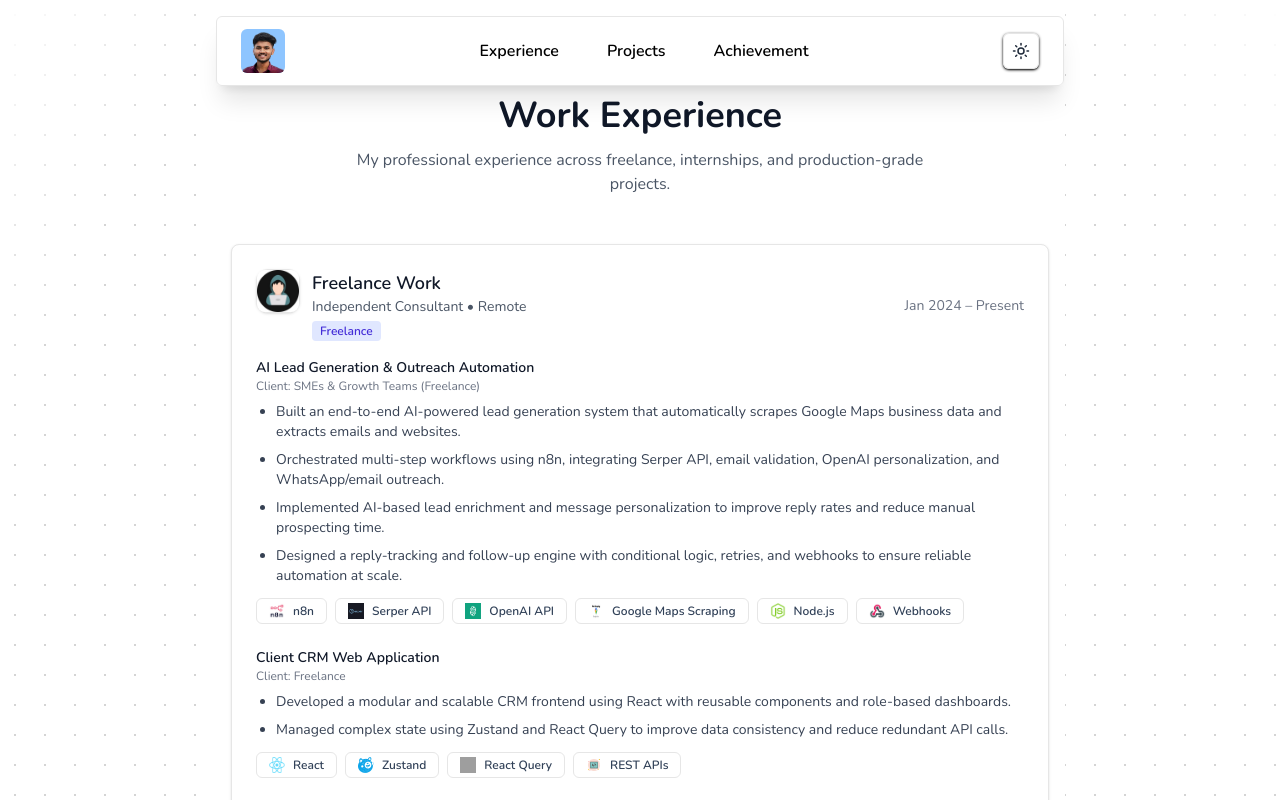
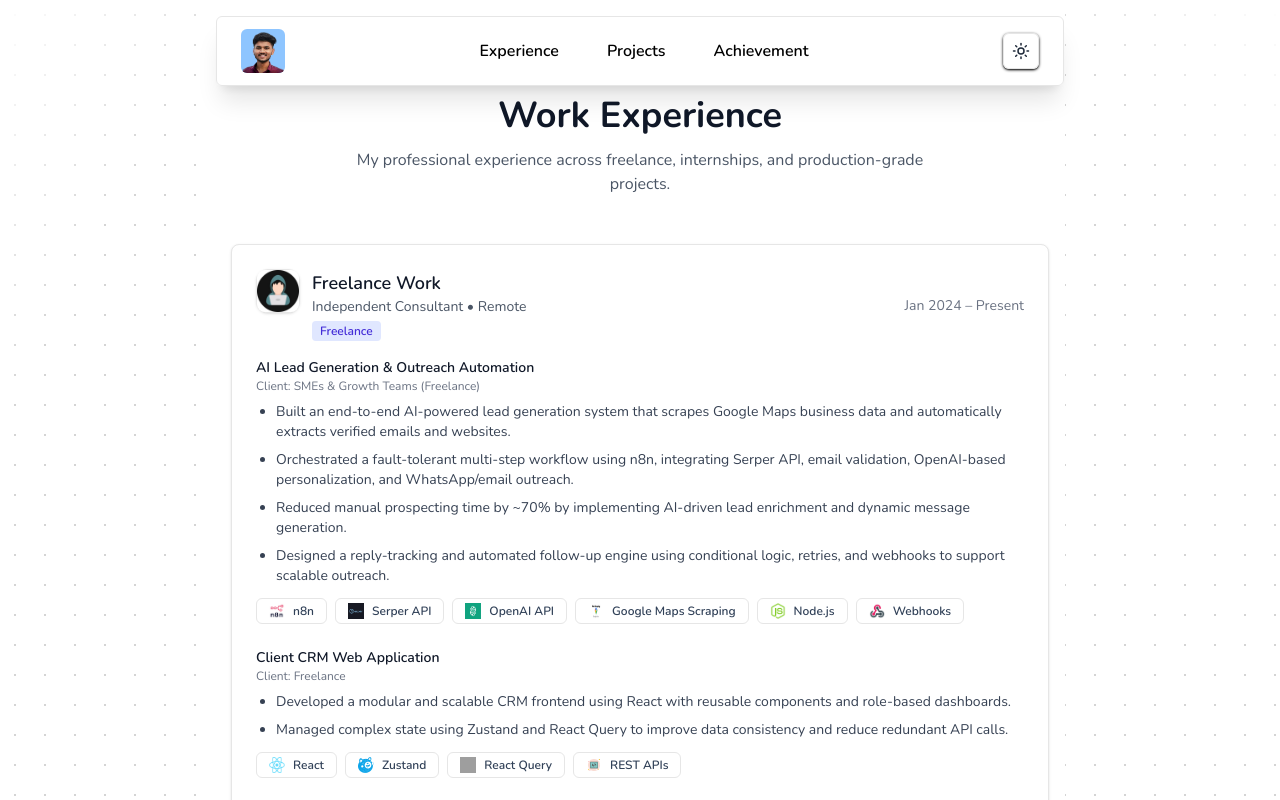
Before and after one commit to prathmesh-sargar/prathmesh.tech, a React (Vite) app: page /experience in a window 1280 px wide. Shown: the top 800 px of the page. Built offline with nearby package versions, Linux system fonts and the light colour scheme; grey boxes are pictures that could not be loaded; a web font is replaced by a local one.

Commit message:
update desctription of freelance work

```diff
--- a/src/data/experienceData.js
+++ b/src/data/experienceData.js
@@ -74,10 +74,10 @@ export const ExperienceData = [
         name: "AI Lead Generation & Outreach Automation",
         client: "SMEs & Growth Teams (Freelance)",
         description: [
-          "Built an end-to-end AI-powered lead generation system that automatically scrapes Google Maps business data and extracts emails and websites.",
-          "Orchestrated multi-step workflows using n8n, integrating Serper API, email validation, OpenAI personalization, and WhatsApp/email outreach.",
-          "Implemented AI-based lead enrichment and message personalization to improve reply rates and reduce manual prospecting time.",
-          "Designed a reply-tracking and follow-up engine with conditional logic, retries, and webhooks to ensure reliable automation at scale.",
+          "Built an end-to-end AI-powered lead generation system that scrapes Google Maps business data and automatically extracts verified emails and websites.",
+          "Orchestrated a fault-tolerant multi-step workflow using n8n, integrating Serper API, email validation, OpenAI-based personalization, and WhatsApp/email outreach.",
+          "Reduced manual prospecting time by ~70% by implementing AI-driven lead enrichment and dynamic message generation.",
+          "Designed a reply-tracking and automated follow-up engine using conditional logic, retries, and webhooks to support scalable outreach.",
         ],
         technologies: [
           "n8n",
```
